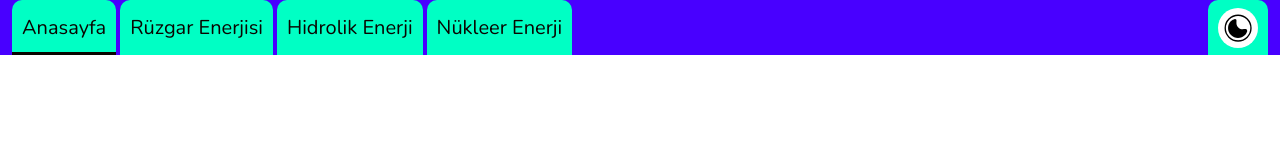
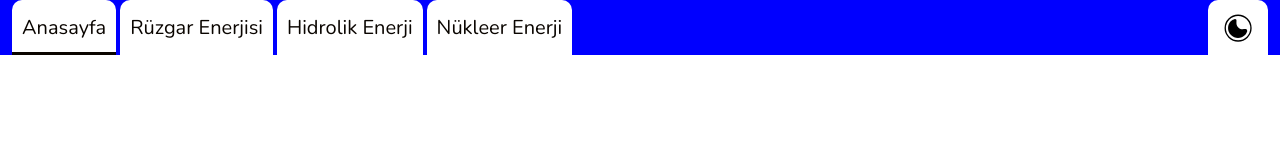
Before and after one commit to Murat-Karakaya/iklim-enerji, a React (Vite) app: page / in a window 1280 px wide. Shown: the top 160 px of the page. Built offline with nearby package versions, Linux system fonts and the light colour scheme.

Commit message:
trying to fix a bug

```diff
--- a/src/App.jsx
+++ b/src/App.jsx
@@ -23,14 +23,14 @@ export default () => {
         if (isDarkMode) {
             setRootProperty('--page-line', 'white')
             setRootProperty('--default-block-background-color', '#22272E')
-            setRootProperty('--nav-button-color', '#001685')
-            setRootProperty("--custom-blue-line", "#00eeff")
+            setRootProperty('--nav-button-color', 'black')
+            setRootProperty('--custom-blue-line", "#00eeff')
             return;
         }
         setRootProperty('--page-line', 'rgb(10, 5, 0)')
         setRootProperty('--default-block-background-color', 'white')
-        setRootProperty('--nav-button-color', '#00ffc4')
-        setRootProperty("--custom-blue-line", "#195aff")
+        setRootProperty('--nav-button-color', 'white')
+        setRootProperty('--custom-blue-line', '#195aff')
         return;
     }, [isDarkMode])
 
--- a/src/components/nav/nav.jsx
+++ b/src/components/nav/nav.jsx
@@ -11,21 +11,21 @@ const Nav=()=> {
     const [ smallNavVis, setSmallNavVis ] = useState(false)
 
     useEffect(()=>{
-        if(window.innerWidth >= 800 || smallNavVis) return
+        if(window.innerWidth >= 690 || smallNavVis) return
 
-        setTimeout(()=>{
-            navElement.current.style.display="none"
-        },200)
+        setTimeout(() => {
+            navElement.current.style.display = "none"
+        }, 200)
     }, [smallNavVis])
 
-    const hamClicked = ()=> {
+    const hamClicked = () => {
         navElement.current.style.display = "block"
         setTimeout(()=> setSmallNavVis(true), 0)
     }
 
     const hideNav = () => setSmallNavVis(false)
 
-    const buttonValues = ["Anasayfa", "Rüzgar Enerjisi", "Hidrolik Enerji", "Nükleer Enerji"/* , "Fosil Yakıt" */]
+    const buttonValues = [ "Anasayfa", "Rüzgar Enerjisi", "Hidrolik Enerji", "Nükleer Enerji"/* , "Fosil Yakıt" */]
     return(
         <>
             <Hambutton clickHandler={hamClicked}/>
--- a/src/components/nav/navstyle.css
+++ b/src/components/nav/navstyle.css
@@ -96,6 +96,7 @@
 	}
 
 	#nav-x {
+		background-color: var(--page-line);
 		display: flex;
 	}
 }
--- a/src/components/navbutton/navbutton.css
+++ b/src/components/navbutton/navbutton.css
@@ -26,9 +26,10 @@
 	font-weight: 500;
 	color: var(--page-line);
 	font-size: 20px;
-	background-color: var(--nav-button-color);
+	background-color: var(--default-block-background-color);
 	position: relative;
 	border-radius: 10px 10px 0 0;
+	transition: color .2s, background-color .2s;
 }
 
 @media screen and (max-width: 690px) {
--- a/src/index.css
+++ b/src/index.css
@@ -9,7 +9,7 @@ body,html{
 	display: flex;
 	flex-direction: column;
 	height: 100vh;
-	--nav-backround: rgb(72, 0, 255);
+	--nav-backround: rgb(0, 0, 255);
 }
 :focus-visible{
 	outline: 3px solid var(--page-line);
```
